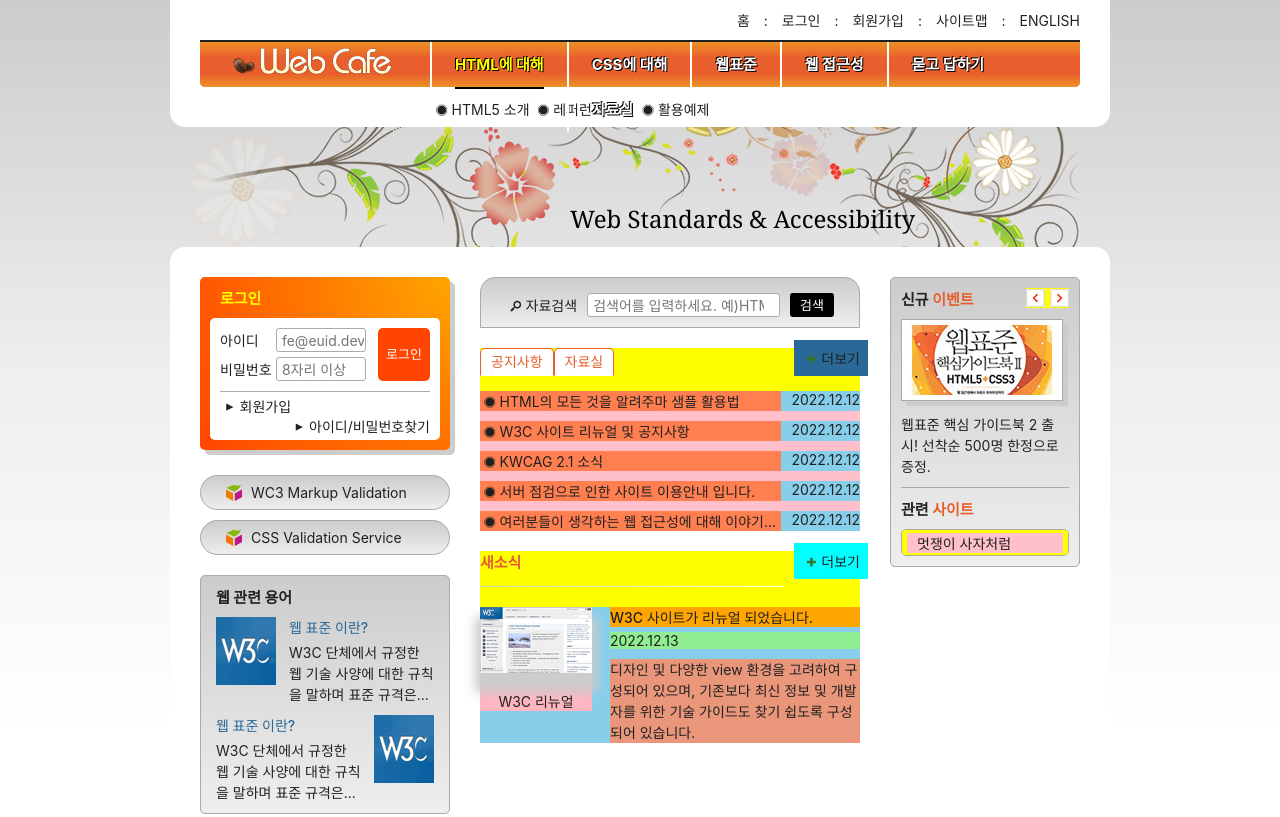
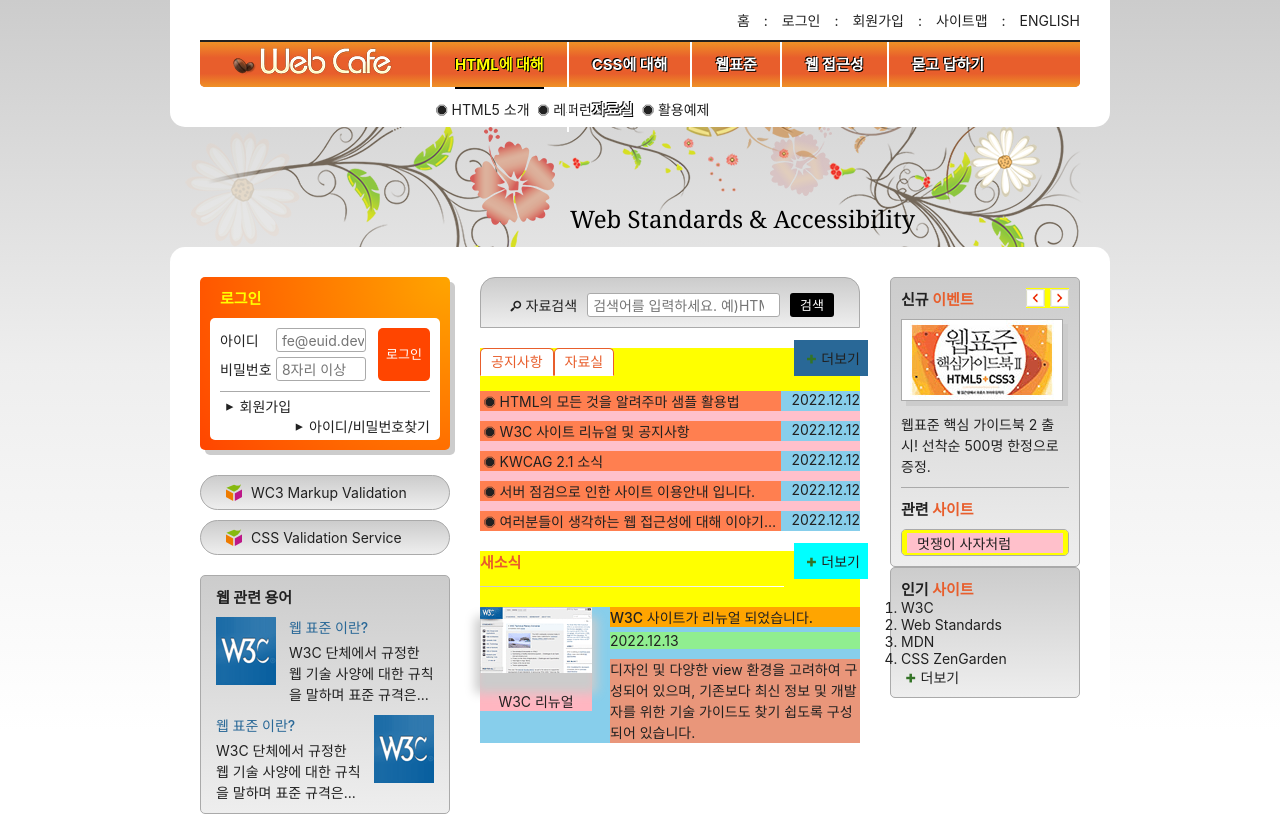
Before and after one commit to seohyun0620/HTML5, a plain HTML site: page index.html in a window 1280 px wide. Shown: the top 817 px of the page. Drawn offline with Linux system fonts and the light colour scheme; a web font is replaced by a local one.

Commit message:
인기사이트 마크업 - 숨김콘텐츠 방식

```diff
--- a/index.html
+++ b/index.html
@@ -333,6 +333,18 @@
         </ul>
       </section>
     </div>
+    <div class="gradient-effect margin-top-default">
+      <section class="favorite">
+        <h2 class="favorite-title text-xl">인기 <span class="accent-color">사이트</span></h2>
+        <ol class="favorite-list">
+          <li class="no1"><a href="/">W3C</a><em class="up"><span class="a11y-hidden">순위 상승</span></em></li>
+          <li class="no2"><a href="/">Web Standards</a><em class="down"><span class="a11y-hidden">순위 하락</span></em></li>
+          <li class="no3"><a href="/">MDN</a><em class="stop"><span class="a11y-hidden">순위 변동없음</span></em></li>
+          <li class="no4"><a href="/">CSS ZenGarden</a><em class="up"><span class="a11y-hidden">순위 상승</span></em></li>
+        </ol>
+        <a href="/" class="more favorite-more icon-plus" title="인기 사이트">더보기</a>
+      </section>
+    </div>
   </div>
 </main>
   <article class="slogan">슬로건</article>
```
